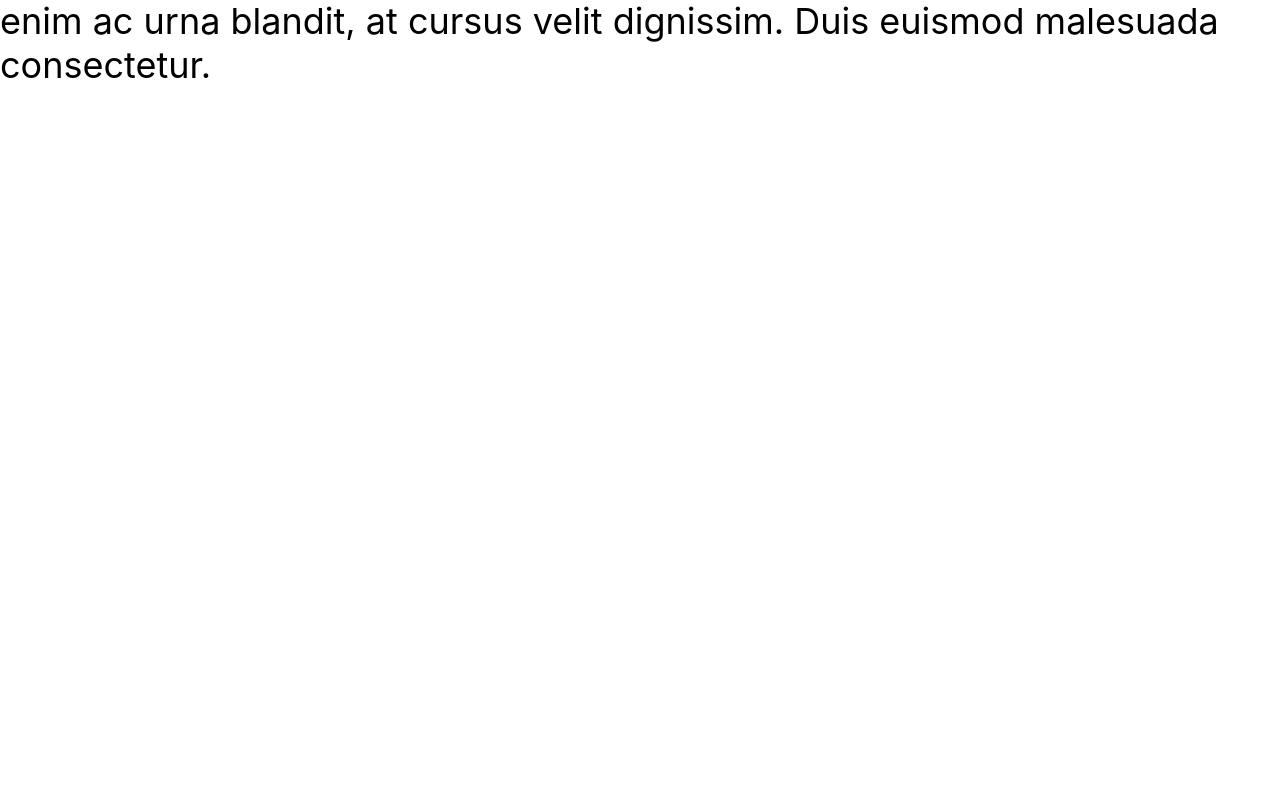
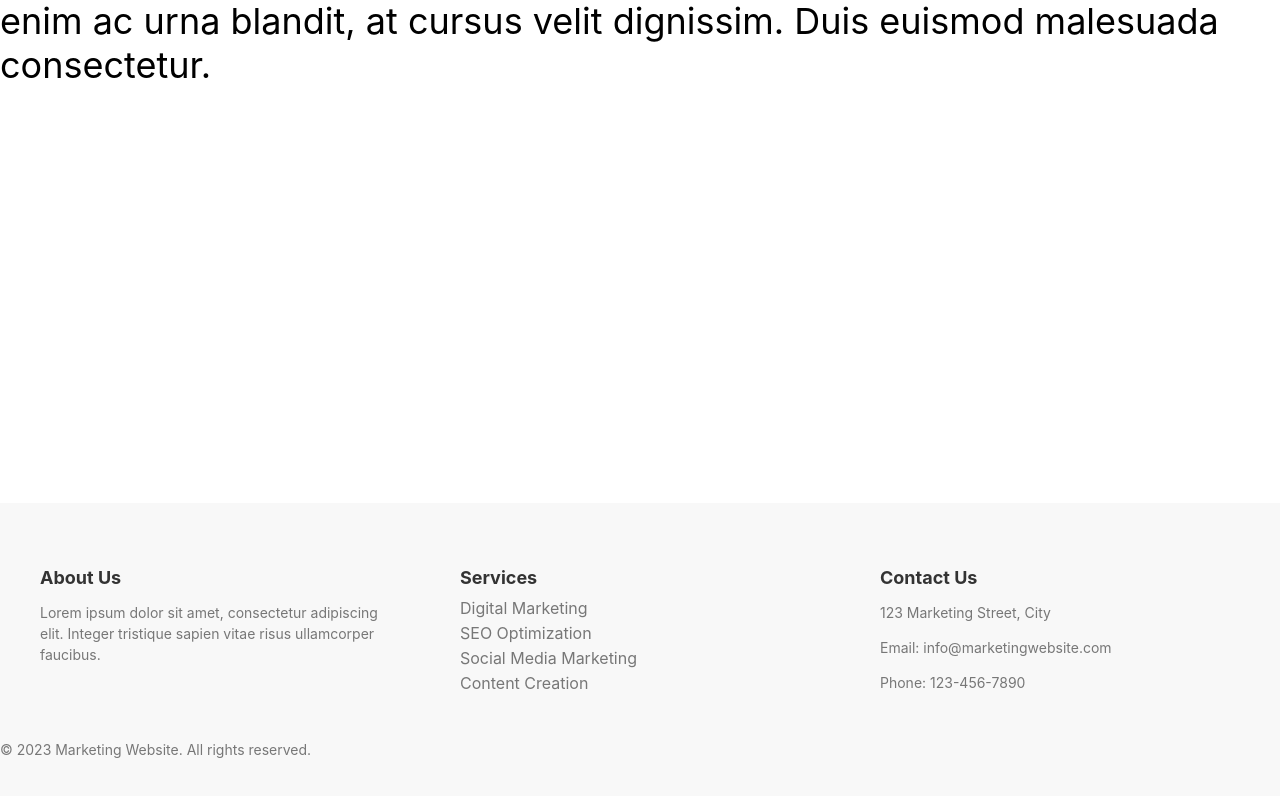
Before and after one commit to dhawaksir/Neperox, a React (Create React App) app: page / in a window 1280 px wide. Shown: the part 627-1423 px from the top of the page. Before the commit the page ends 1080 px from the top, so only its background shows below. Built offline with nearby package versions, Linux system fonts and the light colour scheme.

Commit message:
fix: footer not showing

```diff
--- a/src/App.jsx
+++ b/src/App.jsx
@@ -1,14 +1,14 @@
 import React from "react";
 import { BrowserRouter as Router, Route, Routes, Link } from "react-router-dom";
 import "./App.css";
-import logo from './assets/logo.png'
-import Home from './components/Home/Home'
+import logo from "./assets/logo.png";
+import Home from "./components/Home/Home";
 import About from "./components/About/About";
 import Blog from "./components/Blog/Blog";
 import ContactUs from "./components/Contact/Contact";
 import Services from "./components/services/Services";
 import Project from "./components/Project/Project";
-// import Footer from "./components/footer/footer";
+import Footer from "./components/footer/footer";
 
 function App() {
   return (
@@ -20,7 +20,6 @@ function App() {
           <img src={logo} alt="NEPEROX" className="logo" />
 
           <nav className="navigation">
-
             <li>
               <Link to="/Home">Home</Link>
             </li>
@@ -39,7 +38,6 @@ function App() {
             <li>
               <Link to="/Project">Projects</Link>
             </li>
-
           </nav>
         </header>
 
@@ -52,7 +50,7 @@ function App() {
           <Route path="/Project" element={<Project />} />
         </Routes>
 
-        < footer />
+        <Footer />
       </div>
     </Router>
   );
```
Lines whose indentation alone changed are shown as unchanged.
